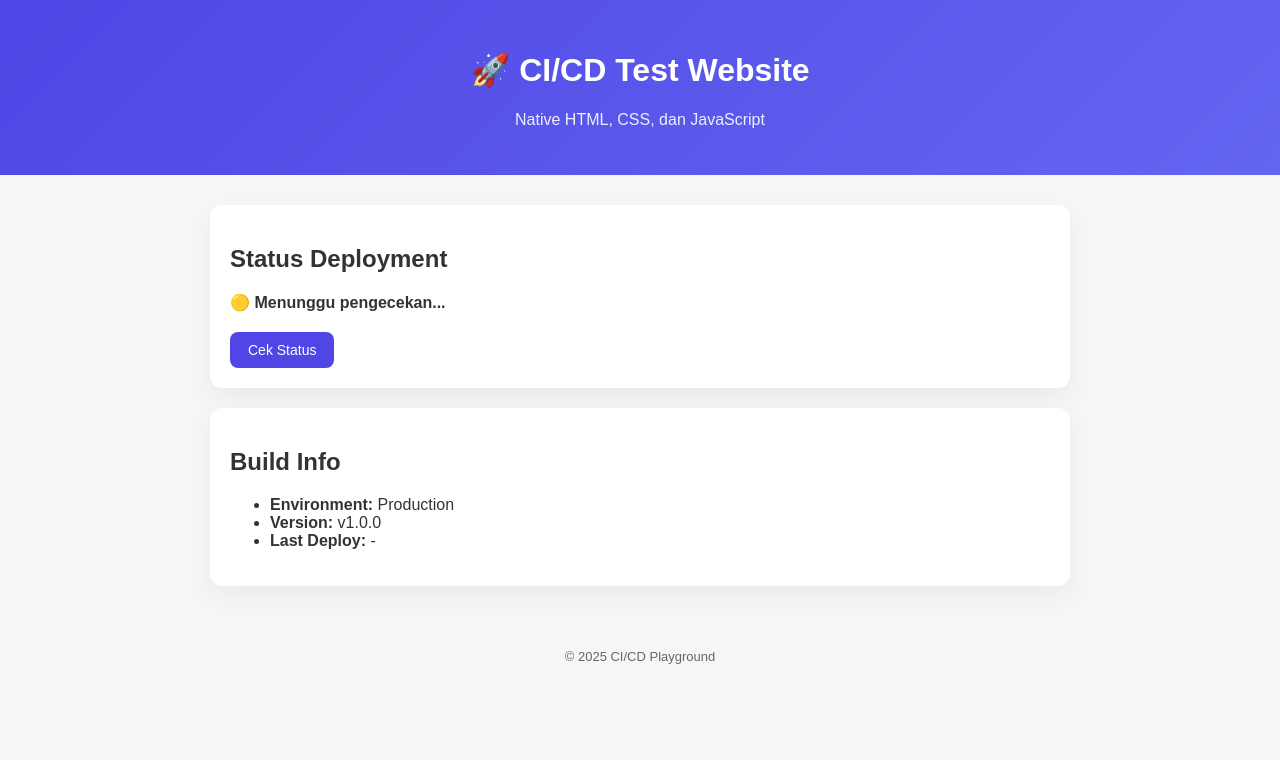
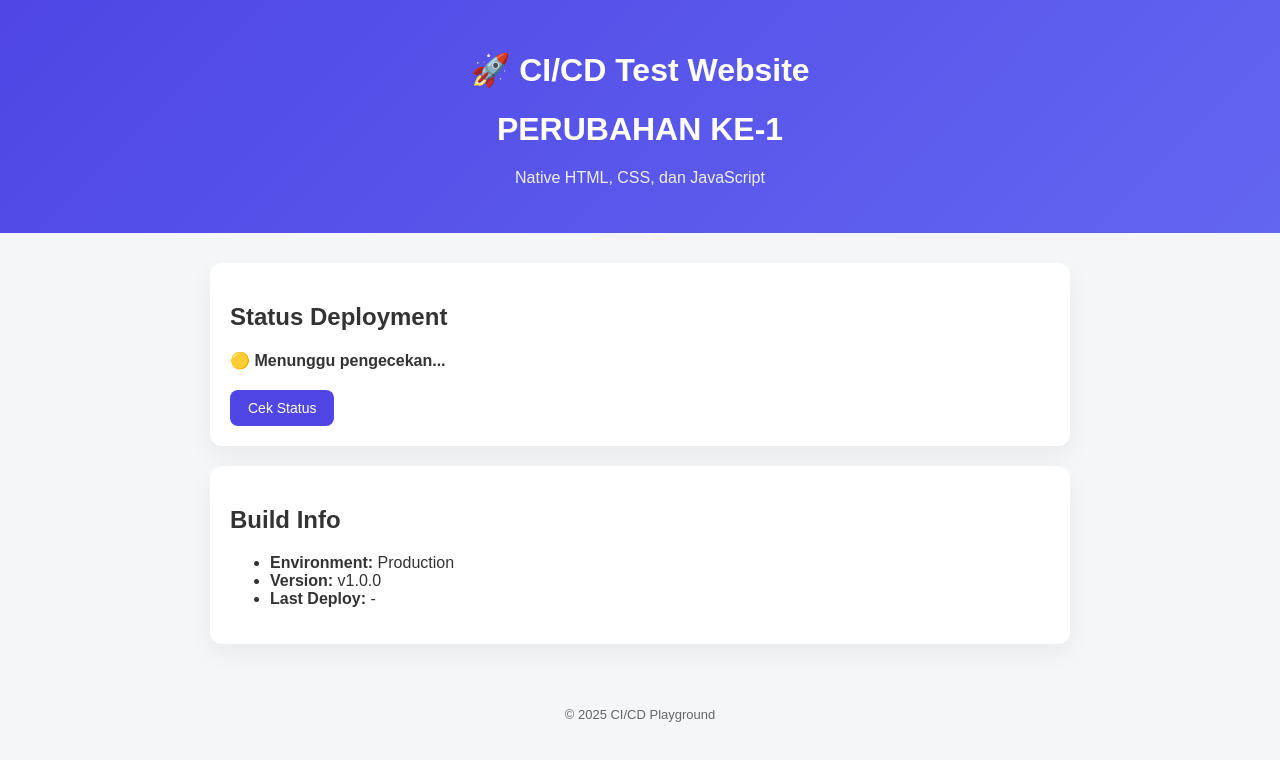
Before and after one commit to ikhsandwisaputra/ci-cd-testing, a plain HTML site: page index.html in a window 1280 px wide. Drawn offline with Linux system fonts and the light colour scheme.

Commit message:
TEST UPDATE

```diff
--- a/index.html
+++ b/index.html
@@ -12,6 +12,7 @@
 
   <header>
     <h1>🚀 CI/CD Test Website</h1>
+    <h1>PERUBAHAN KE-1</h1>
     <p class="subtitle">Native HTML, CSS, dan JavaScript</p>
   </header>
 
```
